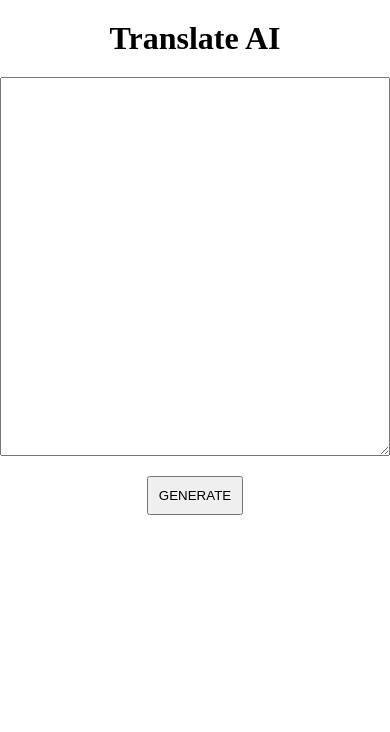
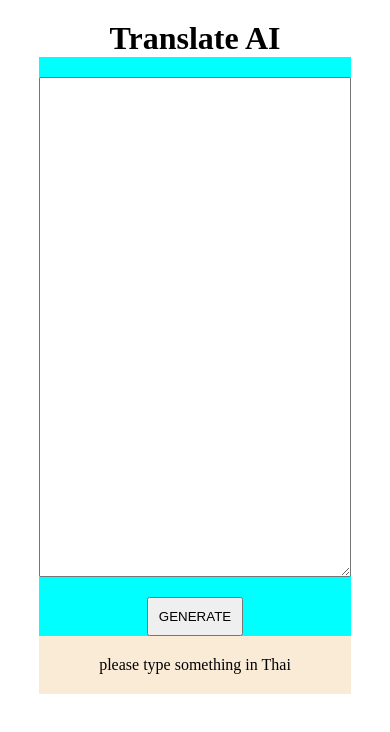
Before and after one commit to Ohm0025/translate-ai, a React (Vite) app: page / in a window 390 px wide. Shown: the top 732 px of the page. Built offline with nearby package versions, Linux system fonts and the light colour scheme.

Commit message:
add:save-button

```diff
--- a/src/App.jsx
+++ b/src/App.jsx
@@ -31,9 +31,15 @@ function App() {
   return (
     <div className={style.container}>
       <h1>Translate AI</h1>
-      <TextInput request={request} func={(value) => setRequest(value)} />
-      <ButtonGen func={generateText} />
-      {isLoading ? <Loading /> : <DisplayResult sentence={response} />}
+      <div className={style.box}>
+        <div className={style.box1}>
+          <TextInput request={request} func={(value) => setRequest(value)} />
+          <ButtonGen func={generateText} />
+        </div>
+        <div className={style.box1}>
+          {isLoading ? <Loading /> : <DisplayResult sentence={response} />}
+        </div>
+      </div>
     </div>
   );
 }
--- a/src/App.module.css
+++ b/src/App.module.css
@@ -1,6 +1,29 @@
 .container {
-  h1 {
+  width: 80%;
+  max-width: 1440px;
+  margin: auto;
+  & h1 {
     margin-top: 20px;
     text-align: center;
   }
+  & .box {
+    display: grid;
+    grid-template-columns: 1fr 1fr;
+    & .box1 {
+      background-color: aqua;
+      font-size: 1em;
+      min-width: 50%;
+    }
+  }
+  @media (max-width: 1024px) {
+    & .box {
+      grid-template-columns: 1fr;
+      background-color: rgb(166, 0, 255);
+    }
+  }
+  /* @media (max-width: 1440px) {
+    & .box {
+      width: 100%;
+    }
+  } */
 }
--- a/src/components/input/textInput.module.css
+++ b/src/components/input/textInput.module.css
@@ -1,12 +1,14 @@
 .container {
   display: flex;
   justify-content: center;
+  align-items: center;
   padding-top: 20px;
 
   & textarea {
-    font-size: 20px;
     font-family: Arial, Helvetica, sans-serif;
     padding: 16px;
+    width: 500px;
+    height: 500px;
     letter-spacing: 1.2px;
   }
 }
--- a/src/components/loading/loading.module.css
+++ b/src/components/loading/loading.module.css
@@ -1,6 +1,8 @@
 .container {
   display: flex;
   justify-content: center;
+  align-items: center;
+  min-height: 100%;
   margin-top: 50px;
 }
 
--- a/src/components/output/DisplayResult.jsx
+++ b/src/components/output/DisplayResult.jsx
@@ -1,7 +1,30 @@
 import style from "./displayResult.module.css";
+import { formatText } from "../../utils/formatText";
 
 const DisplayResult = ({ sentence }) => {
-  return <div className={style.container}>{sentence}</div>;
+  console.log(formatText(sentence).split("\n"));
+  return (
+    <>
+      {sentence ? (
+        <div className={style.container}>
+          <div>
+            {formatText(sentence)
+              .split("\n")
+              .map((item) => (
+                <div>{item}</div>
+              ))}
+          </div>
+          <div className={style.groupBtn}>
+            <button>Save</button>
+            <button>Open</button>
+            <button>Download</button>
+          </div>
+        </div>
+      ) : (
+        <div className={style.empthyBox}>please type something in Thai</div>
+      )}
+    </>
+  );
 };
 
 export default DisplayResult;
--- a/src/components/output/displayResult.module.css
+++ b/src/components/output/displayResult.module.css
@@ -0,0 +1,33 @@
+.container {
+  font-family: Arial, Helvetica, sans-serif;
+
+  min-height: 100%;
+  padding: 20px;
+
+  word-wrap: break-word;
+
+  position: relative;
+
+  & .groupBtn {
+    position: absolute;
+    bottom: 10px;
+    right: 5px;
+    display: flex;
+    gap: 7px;
+
+    & button {
+      padding: 5px 8px;
+      font-size: 14px;
+      cursor: pointer;
+    }
+  }
+}
+.empthyBox {
+  display: flex;
+  justify-content: center;
+  align-items: center;
+  min-height: 100%;
+  background-color: antiquewhite;
+  padding: 20px;
+  position: relative;
+}
--- /dev/null
+++ b/src/utils/constants.js
@@ -0,0 +1,4 @@
+const prompt =
+  "Translate the following sentence from Thai to English. And give three examples of dialog using that english sentence in daily life. Please display the results in the following format: 1.English sentence 2.First example dialog 3.Second example dialog 4.Third example dialog";
+
+export { prompt };
--- a/src/utils/formatText.js
+++ b/src/utils/formatText.js
@@ -1,19 +1,14 @@
 function formatText(text) {
-  let firstCut = text.replaceAll("#", "");
-  firstCut = firstCut.split("*");
-  firstCut = firstCut.reduce((acc, item) => {
-    let trimItem = item.trim();
-    if (trimItem !== "") {
-      if (trimItem.endsWith(":")) {
-        return (acc += trimItem);
-      }
-      return (acc += trimItem + "\n");
-    }
-    return acc;
-  }, "");
+  let cut = text
+    .replace(/## /g, "") // Remove leading ##
+    .replace(/\*\*(\d\.\s+English Sentence:)\*\*/g, "$1") // Remove bold around section titles
+    .replace(/\*\*([\w\s]+:)\*\*/g, "$1") // Remove bold around speaker names
+    .replace(/\*(\w.+?\?)(\*)?/g, "$1") // Remove italic formatting
+    .replace(/\*\s/g, "") // Remove asterisks and extra spaces
+    .replace(/\n{2,}/g, "\n") // Remove extra newlines
+    .trim();
 
-  firstCut = firstCut.split(/\d+/g);
-  return firstCut.join();
+  return cut;
 }
 
 export { formatText };
--- a/src/utils/googleGenAi.js
+++ b/src/utils/googleGenAi.js
@@ -1,9 +1,9 @@
 import { GoogleGenerativeAI } from "@google/generative-ai";
+import { prompt } from "./constants";
 
 const genAi = new GoogleGenerativeAI("AIzaSyA2g2LZG-FGoZx4EtORerh7SM6CG13JC9U");
 
-const initPrompt =
-  "Translate the following sentence from Thai to English. And give three examples of dialog using that english sentence in daily life.";
+const initPrompt = prompt;
 
 async function runAi(sentence) {
   const model = genAi.getGenerativeModel({ model: "gemini-1.5-flash" });
```
